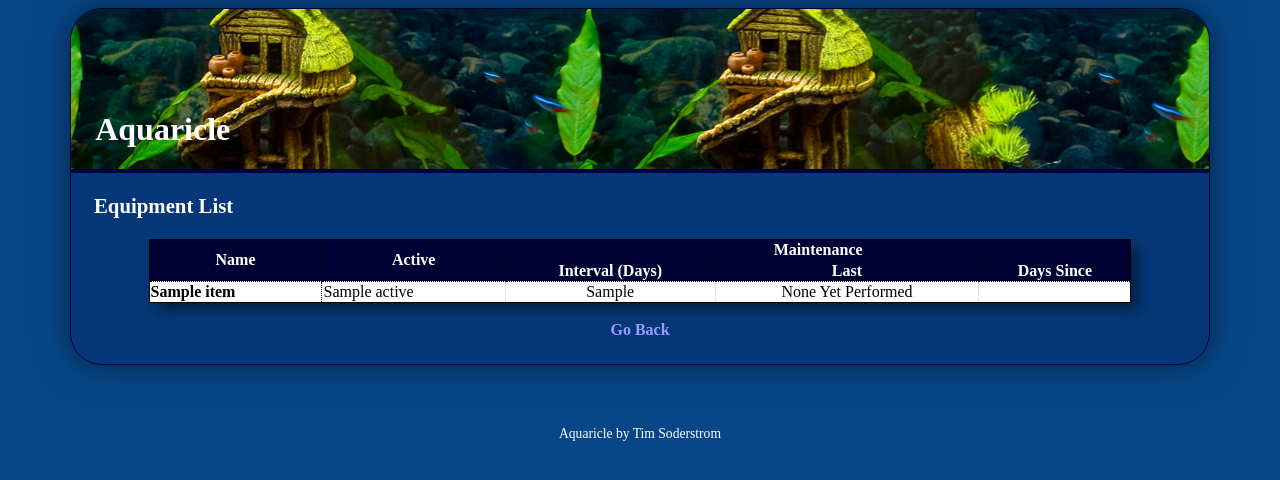
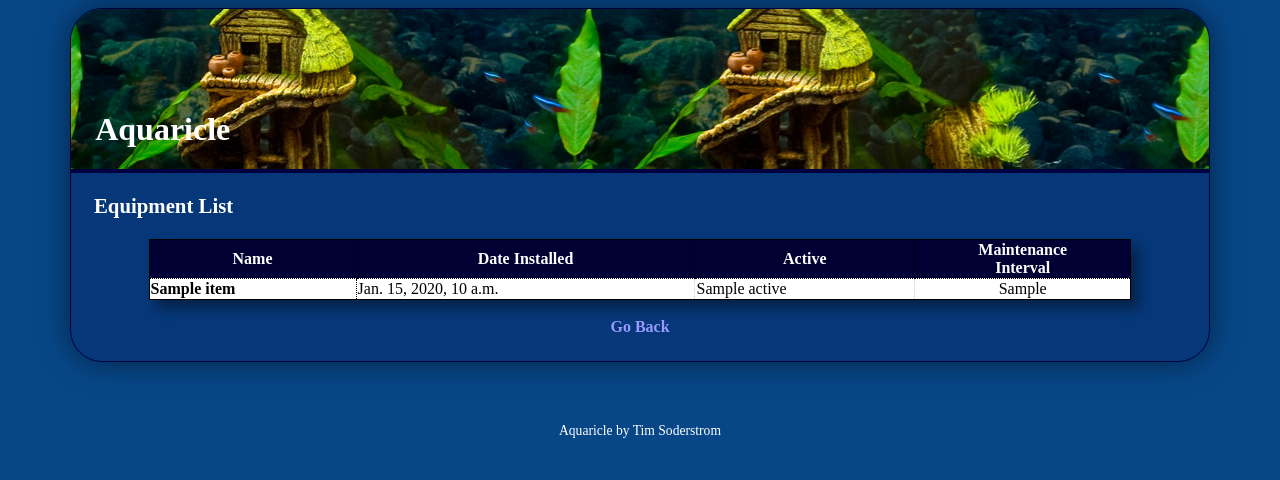
Before and after one commit to m00dawg/Aquaricle, a Django app: template templates/equipment/equipment_list.html in a window 1280 px wide. Shown: the top 480 px of the page. Run offline with Django 3.2, Linux system fonts and the light colour scheme; the template is opened without the code that fills it: most values are stand-ins (such as "Sample title", 1, 10 or a date in 2020).

Commit message:
Better formatted equipment list

```diff
--- a/templates/equipment/equipment_list.html
+++ b/templates/equipment/equipment_list.html
@@ -6,15 +6,11 @@
 
 <table>
 	<tr>
-		<th rowspan="2">Name</th>
-		<th rowspan="2">Active</th>
-		<th colspan="3">Maintenance</th>
-	</tr>
-	<tr>
-		<th>Interval (Days)</th>
-		<th>Last</th>
-		<th>Days Since</th>
-	</tr>
+		<th>Name</th>
+		<th>Date Installed</th>
+		<th>Active</th>
+		<th>Maintenance<br />Interval</th>
+
 	{% for item in equipment %}
 		<tr class="{% cycle 'odd' 'even' %}">
 			<td class="equipmentMaintName">
@@ -29,6 +25,7 @@
 					{{ item.name }}
 				</a>
 			</td>
+			<td>{{ item.installDate }}</td>
 			<td>{{ item.active }}</td>
 			<td class="equipmentMaintInterval">
 				{% if item.maintenanceInterval %}
@@ -37,28 +34,6 @@
 					N/A
 				{% endif %}
 			</td>
-			<td class="equipmentMaintLast">
-				{% if item.lastMaint %}
-					{% if item.maintenance = 'Yes' %}
-						{{ item.lastMaint }}
-					{% else %}
-						None Yet Performed
-					{% endif %}
-				{% else %}
-					&nbsp;
-				{% endif %}
-			</td>
-			{% if item.daysSinceMaint != None and item.maintenance = 'Yes' %}
-				{% if item.daysSinceMaint > item.maintenanceInterval %}
-					<td class="equipmentMaintOverdue">
-				{% else %}
-					<td class="equipmentMaintSince">
-				{% endif %}
-				{{ item.daysSinceMaint }}
-				</td>
-			{% else %}
-				<td>&nbsp;</td>
-			{% endif %}
 		</tr>
     {% empty %}
 	<tr><td colspan="4">No Equipment Found</td></tr>
```
